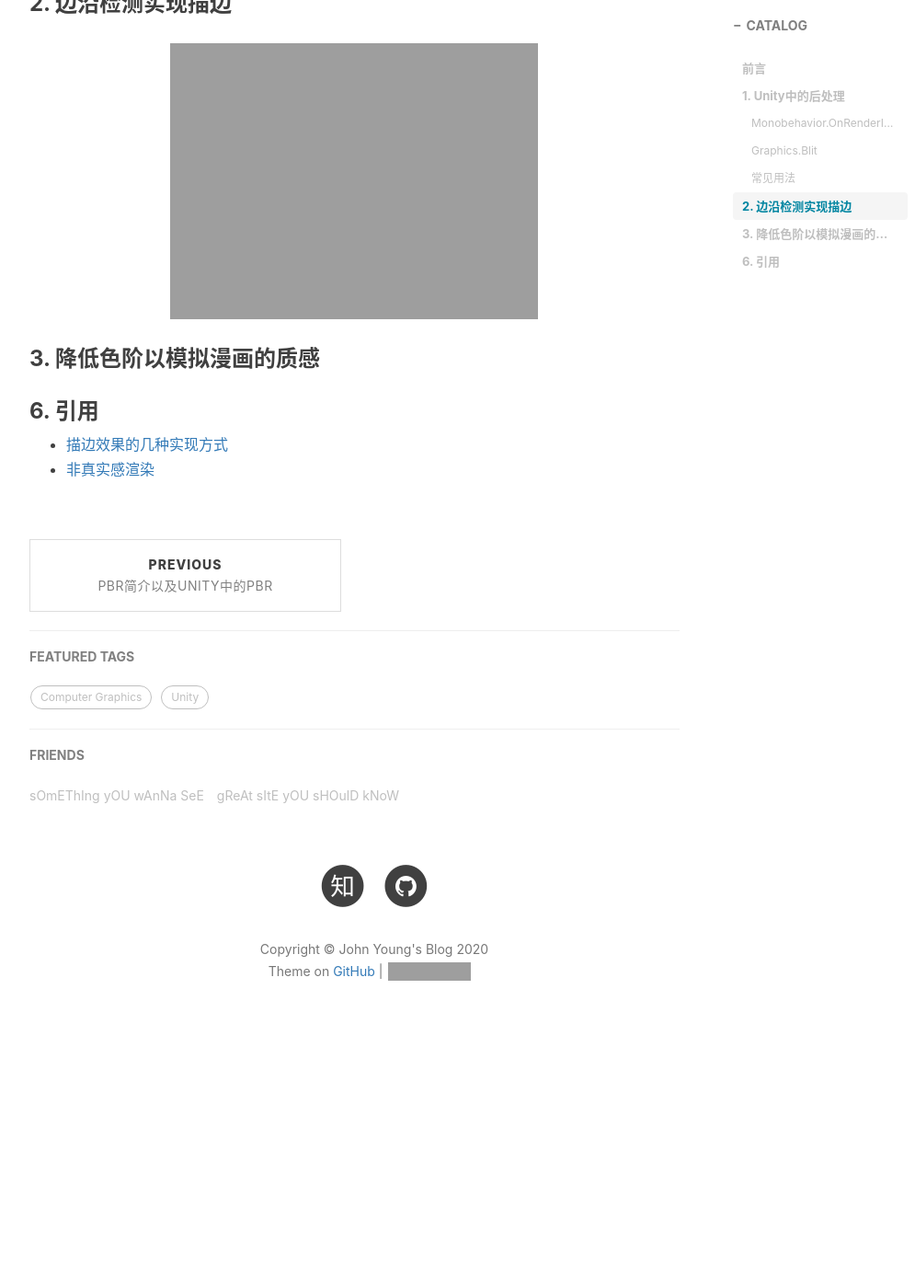
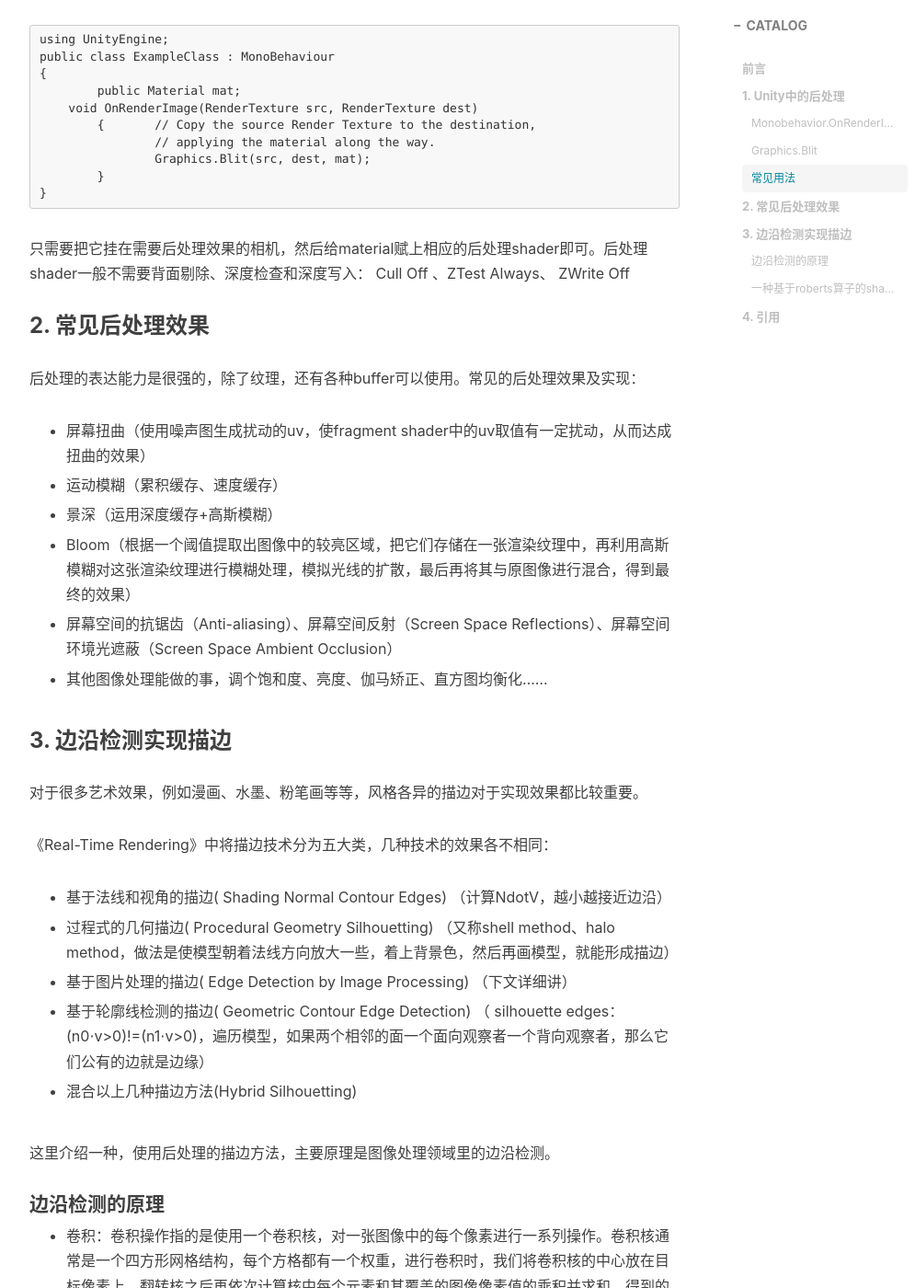
Before and after one commit to JohnYoung404/JohnYoung404.github.io, a Jekyll site: the page built from _posts/2019-12-13-Unity中的后处理（post-processing）.md, in a window 1280 px wide and 1400 px high, scrolled down 1755 px. Shown: the whole window at 92% size, without its empty margins (233-1228 px from the left). Built offline with Jekyll 4.4.1, drawn with Linux system fonts in a browser that asks for light colours; nearby versions of some CDN libraries; comment, search, counter and statistics services are not loaded; before the commit the page ends 2915 px from its top, so only the background shows below that; some of the changed text lies outside the part shown; grey boxes are pictures that could not be loaded.

Commit message:
post-processing

````diff
--- a/_posts/2019-12-13-Unity中的后处理（post-processing）.md
+++ b/_posts/2019-12-13-Unity中的后处理（post-processing）.md
@@ -33,16 +33,20 @@
 
 #### Graphics.Blit
 
+>“Blit sets dest as the render target, sets source _MainTex property on the material, and draws a full-screen quad .”
+><p align="right">- Unity Document</p>
+
+Blit做的事情简单来说，就是将输入的纹理作为_MainTex传给某个材质，再将这个材质用于RenderTexture。
+
 ``` C#
 public static void Blit(Texture source, RenderTexture dest, Material mat, int pass = -1);
 ```
 
->“Blit sets dest as the render target, sets source _MainTex property on the material, and draws a full-screen quad .”
-><p align="right">- Unity Document</p>
-
-
+多个Blit可以串联使用，将第一次的输出作为下一次的输入。不过从效率上来讲，不推荐这么做，多个后处理效果尽量合在一个shader里做是最好的。
 
 #### 常见用法
+
+一段很简单的使用后处理的示例代码：
 
 ``` C#
 using UnityEngine;
@@ -57,14 +61,93 @@
 }
 ```
 
-### 2. 边沿检测实现描边
+只需要把它挂在需要后处理效果的相机，然后给material赋上相应的后处理shader即可。后处理shader一般不需要背面剔除、深度检查和深度写入： Cull Off 、ZTest Always、 ZWrite Off
 
-![](https://johnyoung404.github.io/img/pbr/ting.png)
+### 2. 常见后处理效果
 
-### 3. 降低色阶以模拟漫画的质感
+后处理的表达能力是很强的，除了纹理，还有各种buffer可以使用。常见的后处理效果及实现：
 
+* 屏幕扭曲（使用噪声图生成扰动的uv，使fragment shader中的uv取值有一定扰动，从而达成扭曲的效果）
 
-### 6. 引用
+* 运动模糊（累积缓存、速度缓存）
+
+* 景深（运用深度缓存+高斯模糊）
+
+* Bloom（根据一个阈值提取出图像中的较亮区域，把它们存储在一张渲染纹理中，再利用高斯模糊对这张渲染纹理进行模糊处理，模拟光线的扩散，最后再将其与原图像进行混合，得到最终的效果）
+
+* 屏幕空间的抗锯齿（Anti-aliasing）、屏幕空间反射（Screen Space Reflections）、屏幕空间环境光遮蔽（Screen Space Ambient Occlusion）
+
+* 其他图像处理能做的事，调个饱和度、亮度、伽马矫正、直方图均衡化……
+
+### 3. 边沿检测实现描边
+
+对于很多艺术效果，例如漫画、水墨、粉笔画等等，风格各异的描边对于实现效果都比较重要。
+
+《Real-Time Rendering》中将描边技术分为五大类，几种技术的效果各不相同：
+
+* 基于法线和视角的描边( Shading Normal Contour Edges)
+（计算NdotV，越小越接近边沿）
+
+* 过程式的几何描边( Procedural Geometry Silhouetting)
+（又称shell method、halo method，做法是使模型朝着法线方向放大一些，着上背景色，然后再画模型，就能形成描边）
+
+* 基于图片处理的描边( Edge Detection by Image Processing)
+（下文详细讲）
+
+* 基于轮廓线检测的描边( Geometric Contour Edge Detection)
+（ silhouette edges： (n0⋅v>0)!=(n1⋅v>0)，遍历模型，如果两个相邻的面一个面向观察者一个背向观察者，那么它们公有的边就是边缘）
+
+* 混合以上几种描边方法(Hybrid Silhouetting)
+
+这里介绍一种，使用后处理的描边方法，主要原理是图像处理领域里的边沿检测。
+
+#### 边沿检测的原理
+
+* 卷积：卷积操作指的是使用一个卷积核，对一张图像中的每个像素进行一系列操作。卷积核通常是一个四方形网格结构，每个方格都有一个权重，进行卷积时，我们将卷积核的中心放在目标像素上，翻转核之后再依次计算核中每个元素和其覆盖的图像像素值的乘积并求和，得到的结果就是该位置的新像素值。
+* 梯度：边的形成的核心性质就是在边的两侧其差值较大，这种差值的绝对值叫做梯度。基于这个内容，我们使用几种不同的边缘检测算子来计算梯度。
+    - Roberts
+    - Prewitt
+    - Sobel
+* 每个算子都包含x,y两个方向上的卷积核，每次我们需要对一个像素分别计算两个方向上的梯度，再求出总梯度G。
+* 出于性能考虑一般使用G=Gx+Gy来代替平方根。
+
+#### 一种基于roberts算子的shader实现
+
+roberts算子如下：
+
+![](https://johnyoung404.github.io/img/post-processing/roberts.png)
+
+在fragment shader中我们实现描边：
+
+``` glsl
+float _EdgeWidth = 2.0f;
+float2 texel = _MainTex_TexelSize.xy;
+fixed3 col0 = tex2D(_MainTex, Input.texcoord.xy + _EdgeWidth * texel*float2(1, 1)).xyz;
+fixed3 col1 = tex2D(_MainTex, Input.texcoord.xy + _EdgeWidth * texel*float2(1, -1)).xyz;
+fixed3 col2 = tex2D(_MainTex, Input.texcoord.xy + _EdgeWidth * texel*float2(-1, 1)).xyz;
+fixed3 col3 = tex2D(_MainTex, Input.texcoord.xy + _EdgeWidth * texel*float2(-1, -1)).xyz;//rgb2gray将rgb转换为灰度值，0.2125 * r + 0.7154 * g + 0.0721 * b
+float edge = rgb2gray(pow(col0 - col3, 2) + pow(col1 - col2, 2));
+edge = pow(edge, 0.2f); //edge介于0~1之间，将它放大一些
+fixed3 _EdgeColor = fixed3(1.0f, 1.0f, 1.0f); //描边颜色
+return fixed4((edge)*_EdgeColor.xyz, 1.0);
+```
+
+基本原理就是使用Roberts算子计算梯度，确定pixel是否是边缘，效果如下：
+
+![](https://johnyoung404.github.io/img/post-processing/edge.png)
+
+为了描边明显一些，给edge增加一个阈值：
+
+``` glsl
+float _Sensitive = 0.35f;
+if (edge < _Sensitive) edge = 0;
+```
+
+优化之后的效果：
+
+![](https://johnyoung404.github.io/img/post-processing/threshold.png)
+
+### 4. 引用
 
 * [描边效果的几种实现方式](https://gameinstitute.qq.com/community/detail/114228)
 * [非真实感渲染](https://zhuanlan.zhihu.com/p/84075550)
````
Also changed, not shown: img/post-processing/edge.png (added), img/post-processing/roberts.png (added), img/post-processing/threshold.png (added).
